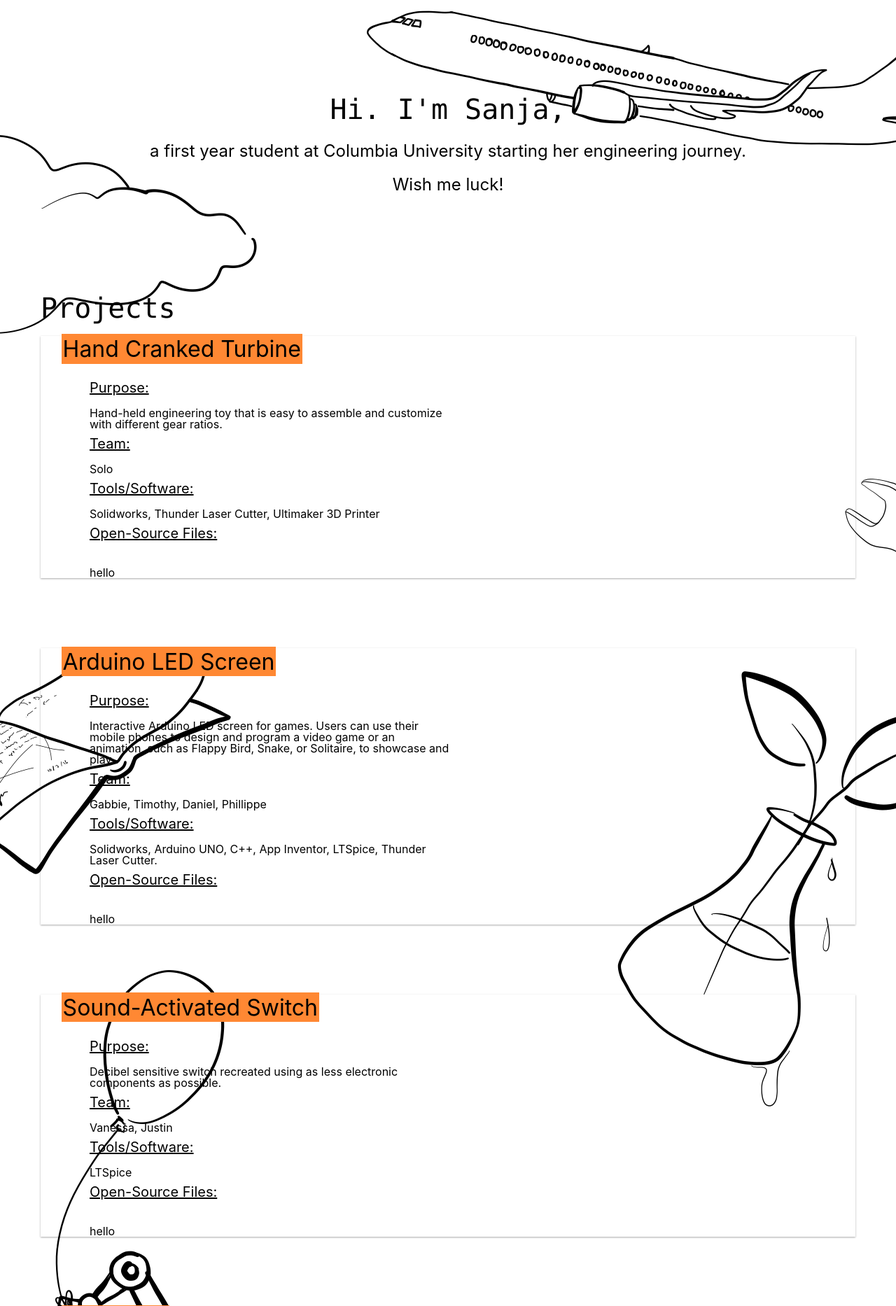
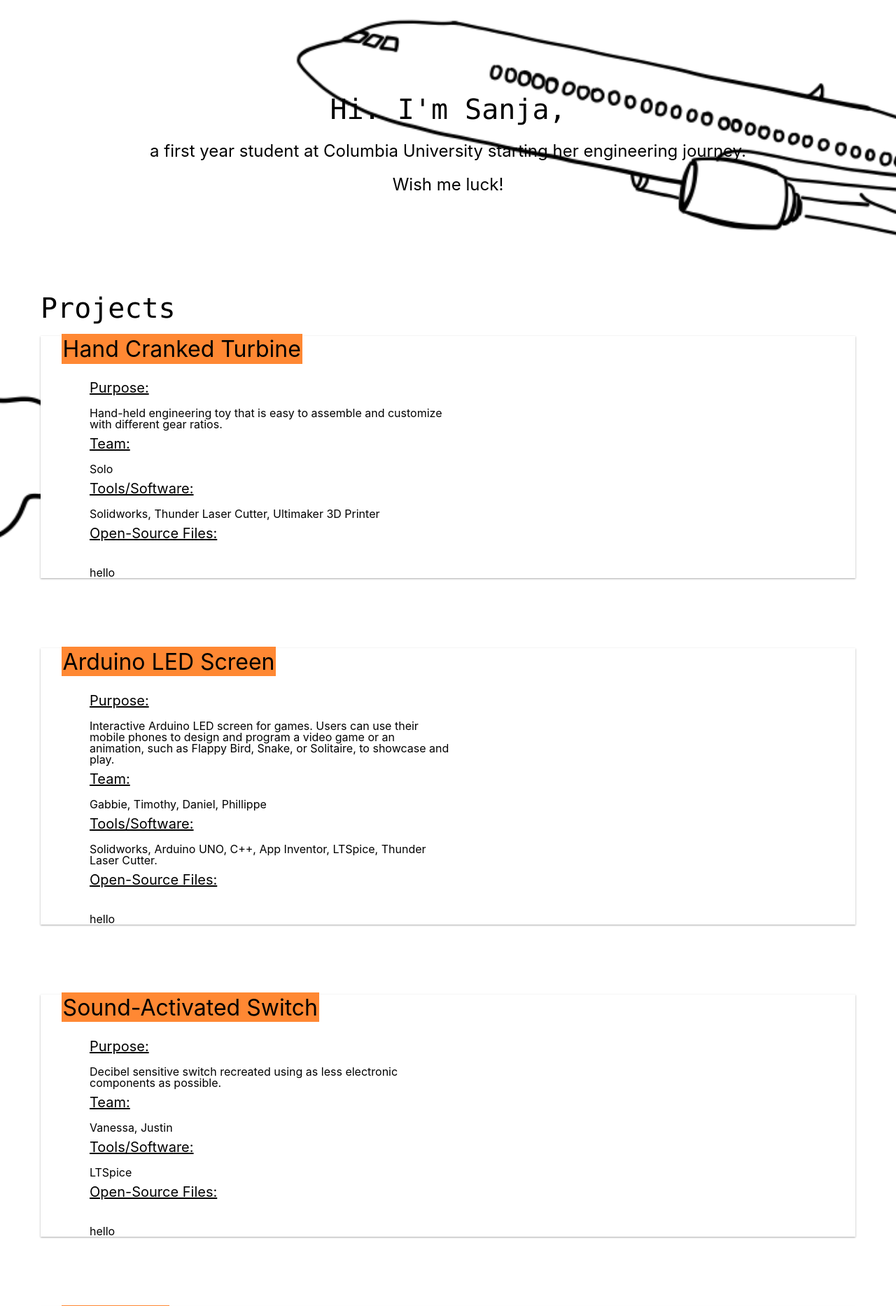
Before and after one commit to san-ja/san-ja.github.io, a PHP site: page / in a window 1280 px wide. Shown: the top 1866 px of the page at 70% size. Run offline with PHP 8.4, Linux system fonts and the light colour scheme.

Commit message:
Update style.css

```diff
--- a/css/style.css
+++ b/css/style.css
@@ -49,6 +49,7 @@ footer {
 	padding-right: 20px;
 	margin-bottom: 100px;
 	box-shadow: 0 1px 3px rgba(0,0,0,0.12), 0 1px 2px rgba(0,0,0,0.24);
+	background-color: #fff;
   }
 
 .focus:hover {
@@ -103,6 +104,10 @@ body{
 	background-size: cover;
 	background-color: #fff;
   	background: url("Background.png") no-repeat top center scroll;
+	 -webkit-background-size: cover;
+  	-moz-background-size: cover;
+  	background-size: cover;
+  	-o-background-size: cover;
 }
 
 h1, h2, h3, h4, h5, h6 {
```
